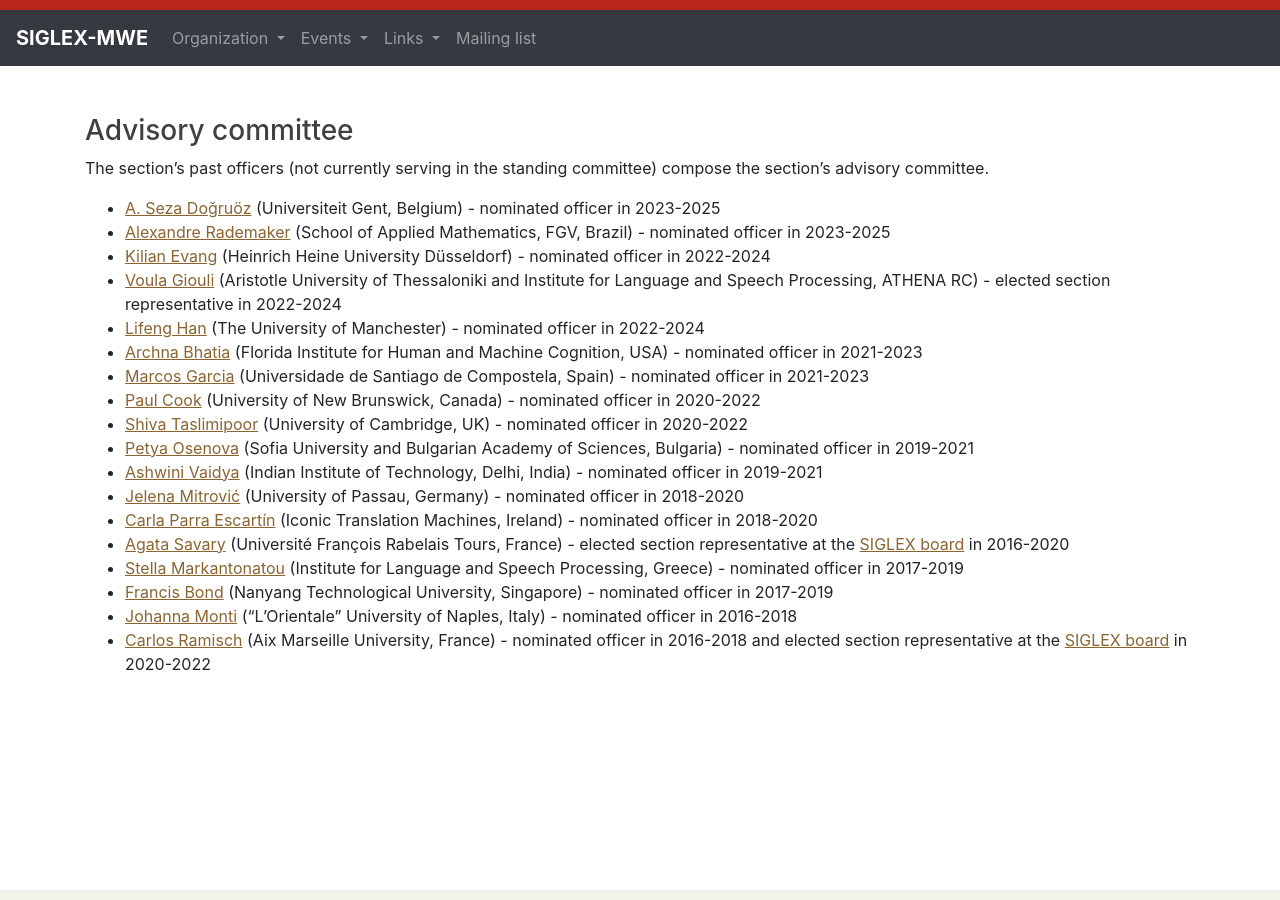
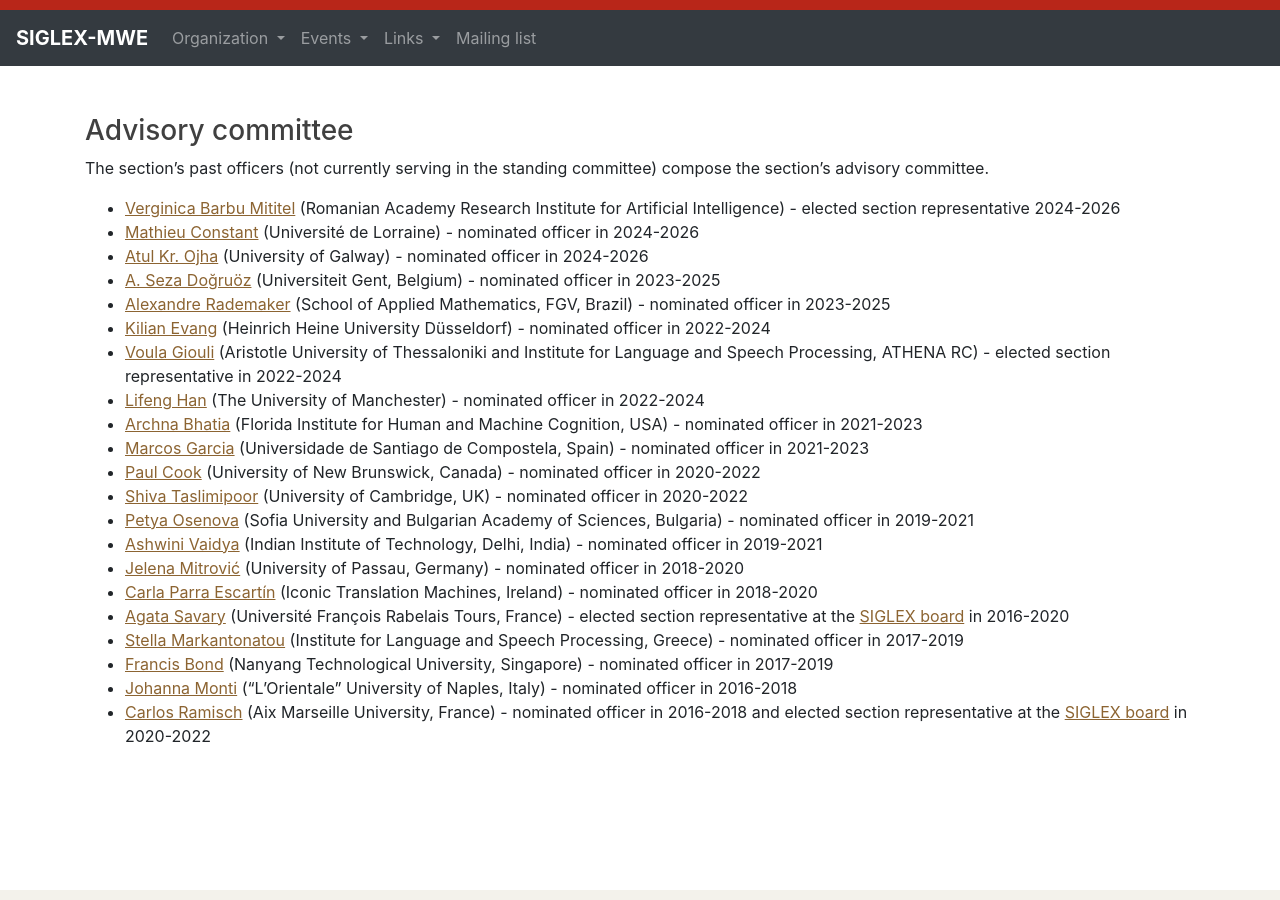
Before and after one commit to multiword/multiword.github.io, a Jekyll site: the page built from organization/advisorycommittee.md, in a window 1280 px wide. Built offline with Jekyll 4.4.1, drawn with Linux system fonts in a browser that asks for light colours.

```diff
--- a/organization/advisorycommittee.md
+++ b/organization/advisorycommittee.md
@@ -7,6 +7,9 @@
 
 The section's past officers (not currently serving in the standing committee) compose the section's advisory committee.
 
+- [Verginica Barbu Mititel](https://www.racai.ro/en/about-us/racai-staff/verginica-barbu-mititelu/) (Romanian Academy Research Institute for Artificial Intelligence) - elected section representative 2024-2026
+- [Mathieu Constant](https://perso.atilf.fr/mconstant/) (Université de Lorraine) - nominated officer in 2024-2026
+- [Atul Kr. Ojha](https://www.universityofgalway.ie/science-engineering/staff-profiles/atulkumarojha/) (University of Galway) - nominated officer in 2024-2026
 - [A. Seza Doğruöz](http://www.asezadogruoz.com/) (Universiteit Gent, Belgium) - nominated officer in 2023-2025
 - [Alexandre Rademaker](http://arademaker.github.io/) (School of Applied Mathematics, FGV, Brazil) - nominated officer in 2023-2025
 - [Kilian Evang](https://kilian.evang.name/) (Heinrich Heine University Düsseldorf) - nominated officer in 2022-2024
```
